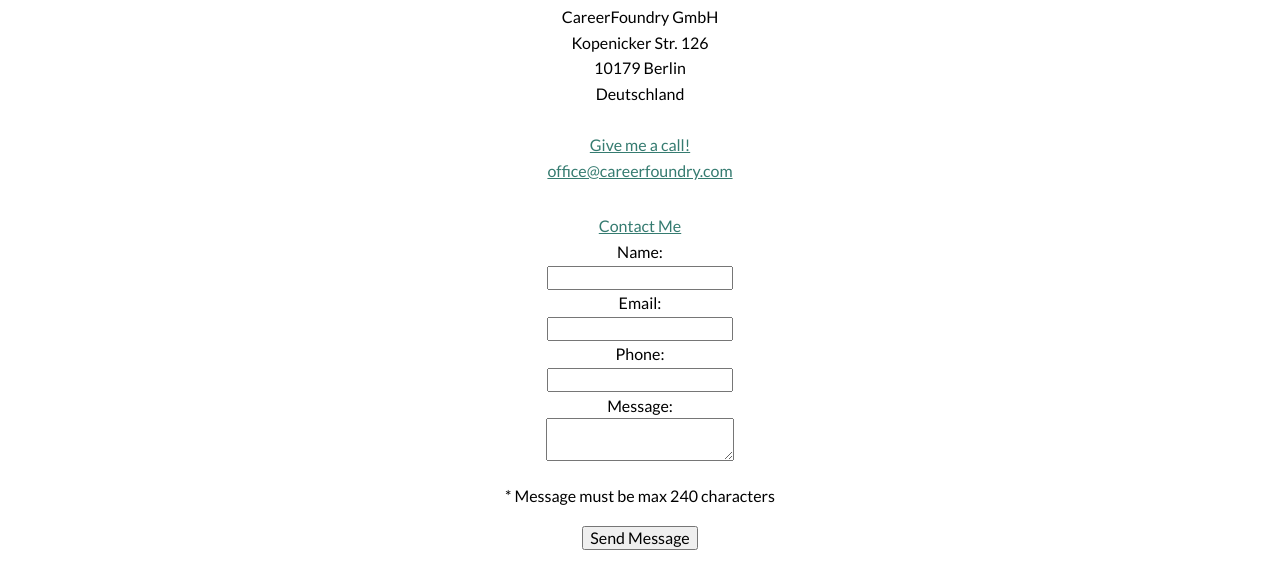
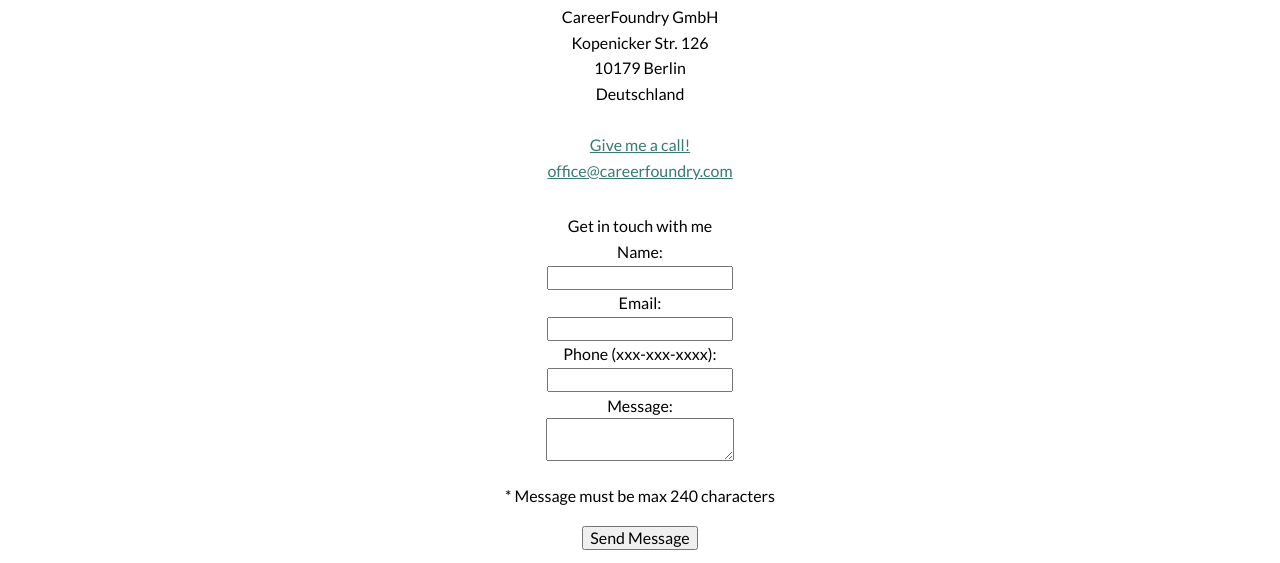
Before and after one commit to JosephHo7/JosephHo7.github.io, a plain HTML site: page contact.html in a window 1280 px wide. Shown: the part 195-758 px from the top of the page. Drawn offline with nearby package versions, Linux system fonts and the light colour scheme.

Commit message:
update contact form

```diff
--- a/contact.html
+++ b/contact.html
@@ -51,7 +51,7 @@
        </div>
 
     <div class="contact-me-link">
-        <a href="mailto:office@careerfoundry.com">Contact Me</a>
+        Get in touch with me
    </div>
         <form action="" method="post" id="contact-form">
             <div>
@@ -63,7 +63,7 @@
                 <input type="email" id="contact-email" required>
             </div>
             <div>
-                <label class="standard-label" for="contact-number">Phone:</label> <br>
+                <label class="standard-label" for="contact-number">Phone (xxx-xxx-xxxx):</label> <br>
                 <input type="tel" pattern="\d{3}[\-]\d{3}[\-]\d{4}" id="contact-number">
             </div>
             <div>
```
